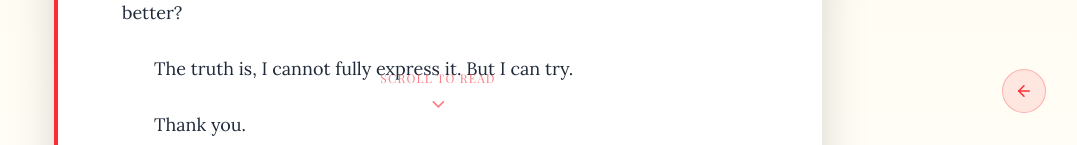
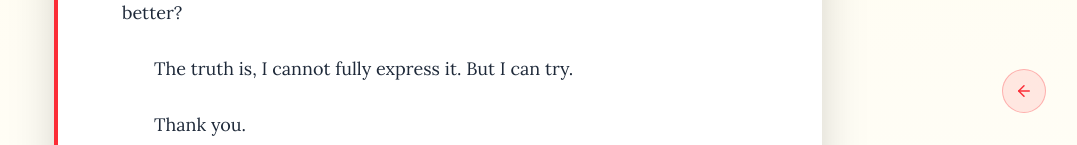
Before and after one commit to TeaToe17/pri, a Next.js app: page /letter in a window 1280 px wide. Shown: the part 655-800 px from the top of the page, without its empty margins (202-1279 px from the left). Built offline with nearby package versions, Linux system fonts and the light colour scheme; a web font is replaced by a local one.

Commit message:
improved letter section

```diff
--- a/src/components/letter.tsx
+++ b/src/components/letter.tsx
@@ -182,8 +182,11 @@ May this new chapter bring you even greater joy, deeper peace, and countless rem
         animate={{ y: [0, 10, 0] }}
         transition={{ duration: 2, repeat: Infinity }}
         className="fixed bottom-8 left-1/2 transform -translate-x-1/2"
-        opacity={showScrollHint ? 1 : 0}
-        style={{ pointerEvents: "none", transition: "opacity 0.3s ease" }}
+        style={{
+          pointerEvents: "none",
+          transition: "opacity 0.3s ease",
+          opacity: showScrollHint ? 1 : 0, // Moved here
+        }}
       >
         <div className="text-center">
           <p className="text-xs text-red-500/60 mb-2 uppercase tracking-widest">
```
